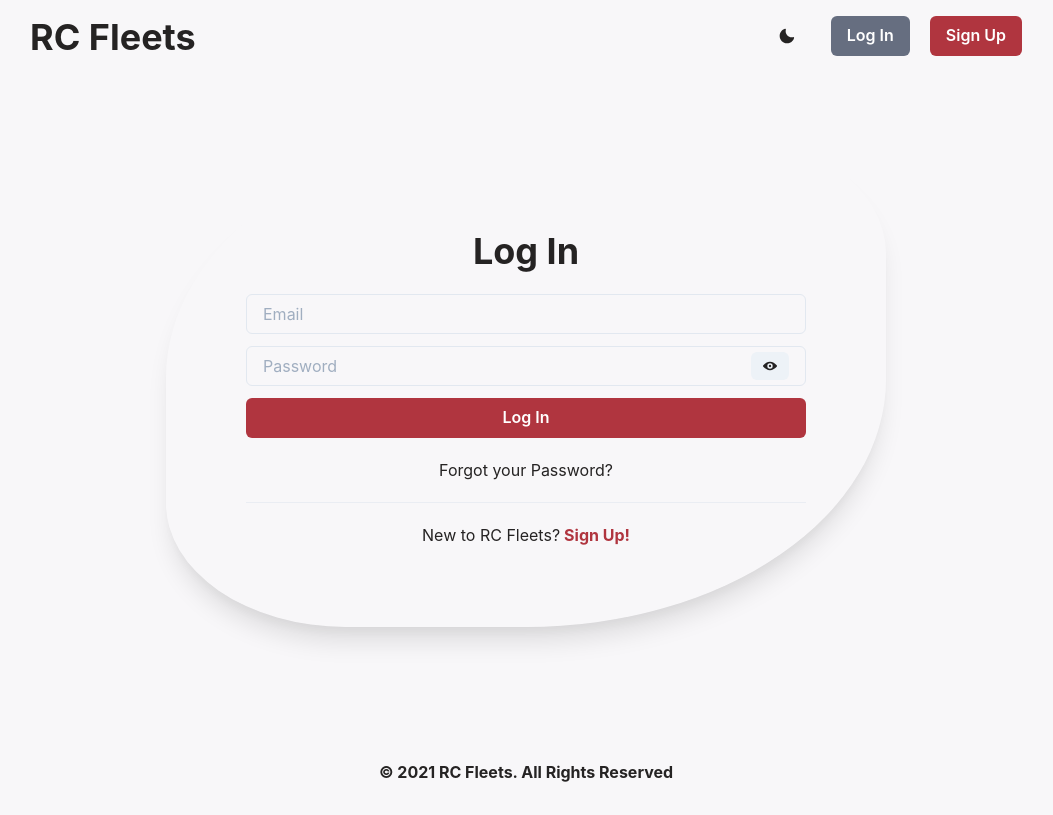
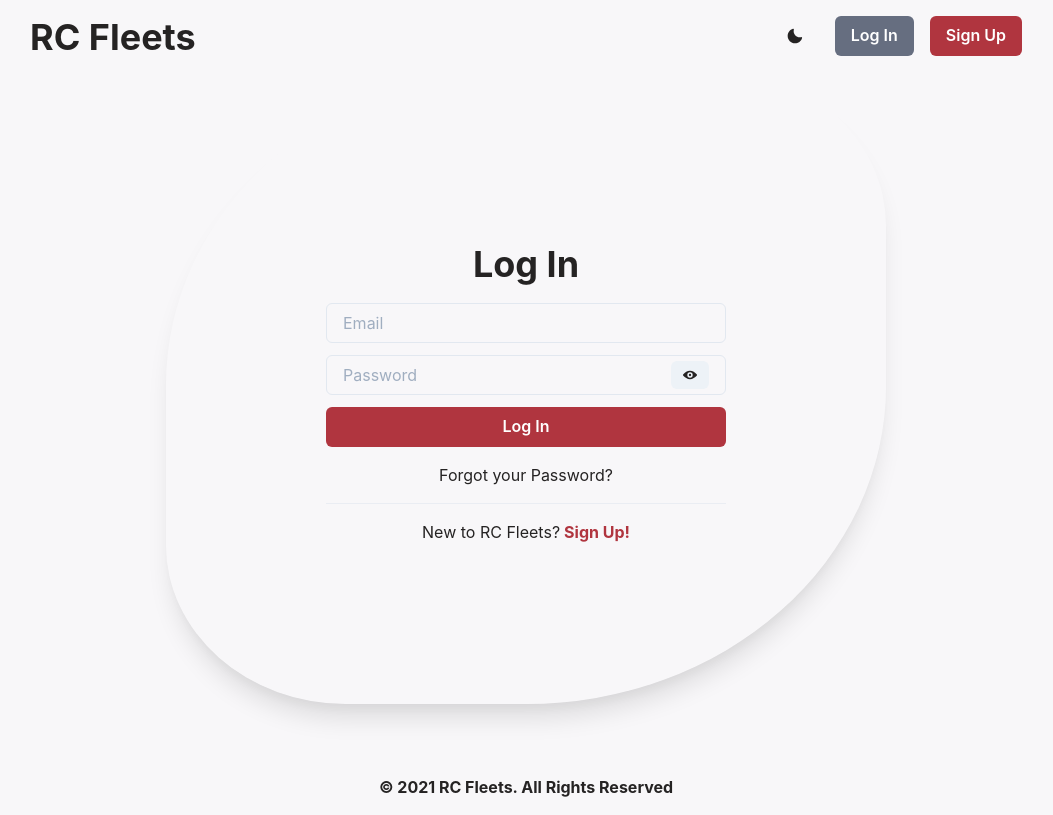
Before and after one commit to xenvi/RCFleets, a React (Create React App) app in the folder frontend/: page /login in a window 1280 px wide. Shown: the whole page, without its empty margins (114-1167 px from the left). Built offline with nearby package versions, Linux system fonts and the light colour scheme.

Commit message:
responsive styles to existing pages/components + style updates

```diff
--- a/frontend/src/components/Footer.js
+++ b/frontend/src/components/Footer.js
@@ -3,18 +3,15 @@ import {
     Container,
     Flex,
     Text,
-    Box,
 } from '@chakra-ui/react';
 
 const Footer = () => (
-    <Container maxW="container.lg">
-        <Box w="100%" pt="4" pb="4">
-            <Flex justify="center">
-                <Text fontWeight="bold">
-                    &copy; 2021 RC Fleets. All Rights Reserved
-                </Text>
-            </Flex>
-        </Box>
+    <Container maxW="container.lg" as="footer">
+        <Flex justify="center" w="100%" pt="1rem" pb="1rem">
+            <Text fontWeight="bold" align="center">
+                &copy; 2021 RC Fleets. All Rights Reserved
+            </Text>
+        </Flex>
     </Container>
 );
 
--- a/frontend/src/components/Navbar.js
+++ b/frontend/src/components/Navbar.js
@@ -1,5 +1,6 @@
 import React from 'react';
 import { Link as RouterLink } from 'react-router-dom';
+import PropTypes from 'prop-types';
 import {
     Container,
     Flex,
@@ -11,14 +12,39 @@ import {
     useColorMode,
 } from '@chakra-ui/react';
 import { MoonIcon, SunIcon } from '@chakra-ui/icons';
+import { connect } from 'react-redux';
+import { logout } from '../actions/auth';
 
-const Navbar = () => {
+const Navbar = ({ logout, isAuthenticated }) => {
     const { colorMode, toggleColorMode } = useColorMode();
 
+    const guestLinks = () => (
+        <>
+            <Button variant="ghost" onClick={toggleColorMode} mr="1rem">
+                {colorMode === 'light' ? <MoonIcon /> : <SunIcon />}
+            </Button>
+            <Button as={RouterLink} to="/login" colorScheme="slateGray" mr="1rem">
+                Log In
+            </Button>
+            <Button as={RouterLink} to="/signup" colorScheme="brand">
+                Sign Up
+            </Button>
+        </>
+    );
+    const authLinks = () => (
+        <>
+            <Button variant="ghost" onClick={toggleColorMode} mr="1rem">
+                {colorMode === 'light' ? <MoonIcon /> : <SunIcon />}
+            </Button>
+            <Button as={Link} onClick={() => logout()} colorScheme="brand">
+                Log Out
+            </Button>
+        </>
+    );
+
     return (
-        <Container maxW="container.lg">
-            <Box w="100%" pt="4" pb="4">
-                <Flex flexWrap="wrap">
+        <Container maxW="container.lg" as="nav">
+            <Flex flexWrap="wrap" w="100%" pt="1rem" pb="1rem">
                 <Box>
                     <Link as={RouterLink} to="/">
                         <Heading
@@ -30,20 +56,20 @@ const Navbar = () => {
                 </Box>
                 <Spacer />
                 <Box>
-                        <Button variant="ghost" onClick={toggleColorMode} mr="5">
-                            {colorMode === 'light' ? <MoonIcon /> : <SunIcon />}
-                        </Button>
-                        <Button colorScheme="slateGray" mr="5">
-                            <Link as={RouterLink} to="/login">Log In</Link>
-                        </Button>
-                        <Button colorScheme="brand">
-                            <Link as={RouterLink} to="/signup">Sign Up</Link>
-                        </Button>
+                    { isAuthenticated ? authLinks() : guestLinks() }
                 </Box>
             </Flex>
-            </Box>
         </Container>
     );
 };
 
-export default Navbar;
+const mapStateToProps = (state) => ({
+    isAuthenticated: state.auth.isAuthenticated,
+});
+
+Navbar.propTypes = {
+    isAuthenticated: PropTypes.bool.isRequired,
+    logout: PropTypes.func.isRequired,
+};
+
+export default connect(mapStateToProps, { logout })(Navbar);
--- a/frontend/src/containers/Login.js
+++ b/frontend/src/containers/Login.js
@@ -1,6 +1,7 @@
 import React, { useState } from 'react';
 import { Link as RouterLink, Redirect } from 'react-router-dom';
 import { connect } from 'react-redux';
+import PropTypes from 'prop-types';
 import {
     Container,
     Box,
@@ -43,10 +44,10 @@ const Login = ({ login, isAuthenticated }) => {
     }
 
     return (
-        <Container maxW="container.md" p="6">
+        <Container maxW="container.md" p="1.5rem">
             <Flex h="90%" direction="column" justify="center">
-                <Box boxShadow="xl" borderRadius="50% 25%" p="20">
-                    <Heading as="h1" mb="5" mt="5" align="center">
+                <Box boxShadow="xl" borderRadius={['25% 12.5%', '50% 25%']} p={['2rem', '6rem', '10rem']}>
+                    <Heading as="h1" mb="1rem" mt="1rem" align="center">
                         Log In
                     </Heading>
                     <form onSubmit={(e) => onSubmit(e)}>
@@ -82,10 +83,10 @@ const Login = ({ login, isAuthenticated }) => {
                         </Stack>
                     </form>
 
-                    <Text mt="5" align="center">
+                    <Text mt="1rem" align="center">
                         <Link as={RouterLink} to="reset-password">Forgot your Password?</Link>
                     </Text>
-                    <Divider mt="5" mb="5" />
+                    <Divider mt="1rem" mb="1rem" colorScheme="slateGray" />
                     <Text align="center">
                         New to RC Fleets?
                         <Link as={RouterLink} to="signup" ml="1" variant="brand">Sign Up!</Link>
@@ -100,4 +101,9 @@ const mapStateToProps = (state) => ({
     isAuthenticated: state.auth.isAuthenticated,
 });
 
+Login.propTypes = {
+    isAuthenticated: PropTypes.bool.isRequired,
+    login: PropTypes.func.isRequired,
+};
+
 export default connect(mapStateToProps, { login })(Login);
--- a/frontend/src/hoc/Layout.js
+++ b/frontend/src/hoc/Layout.js
@@ -26,7 +26,9 @@ const Layout = ({ children, checkAuthenticated, loadUser }) => {
 };
 
 Layout.propTypes = {
+    checkAuthenticated: PropTypes.func.isRequired,
     children: PropTypes.node.isRequired,
+    loadUser: PropTypes.func.isRequired,
 };
 
 export default connect(null, { checkAuthenticated, loadUser })(Layout);
--- a/frontend/src/reducers/auth.js
+++ b/frontend/src/reducers/auth.js
@@ -15,7 +15,7 @@ const initialState = {
     user: null,
 };
 
-export default function (state = initialState, action) {
+export default (state = initialState, action) => {
     const { type, payload } = action;
 
     switch (type) {
@@ -61,4 +61,4 @@ export default function (state = initialState, action) {
     default:
         return state;
     }
-}
+};
```
Lines whose indentation alone changed are shown as unchanged.
